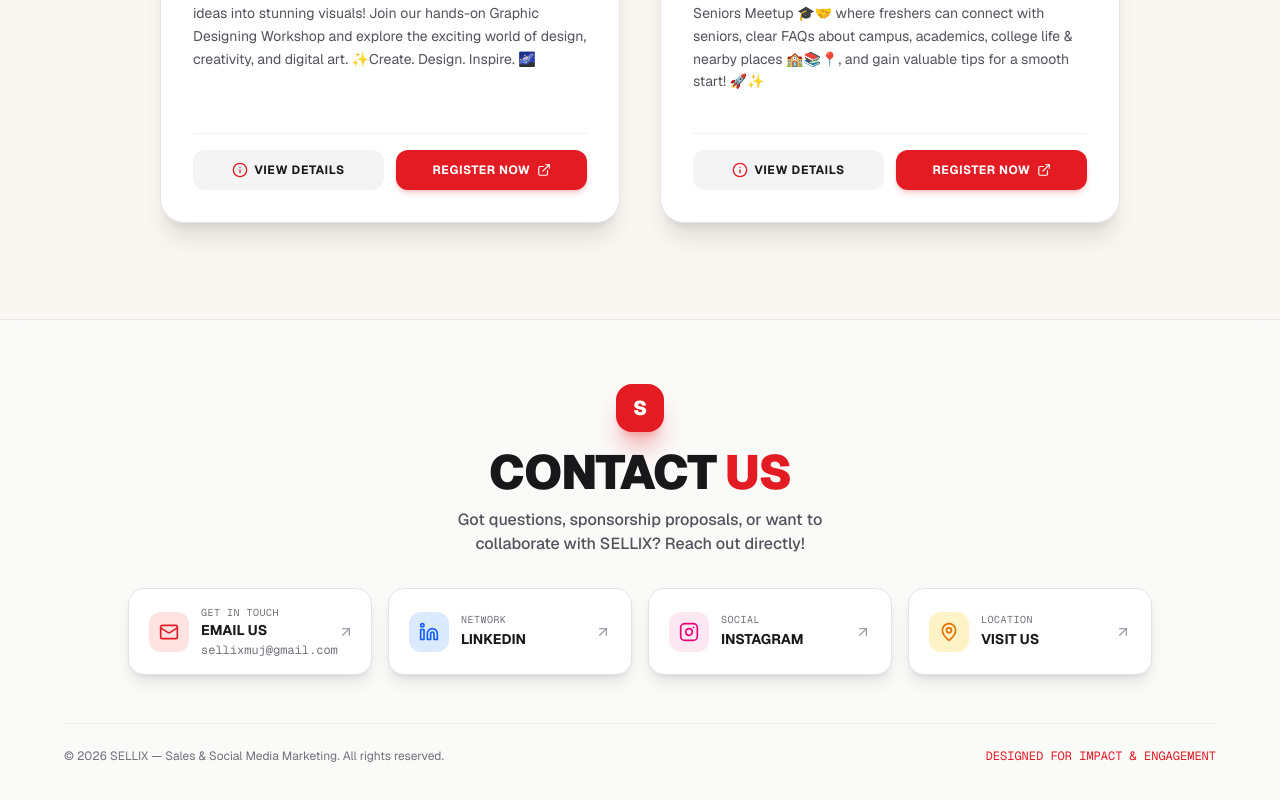
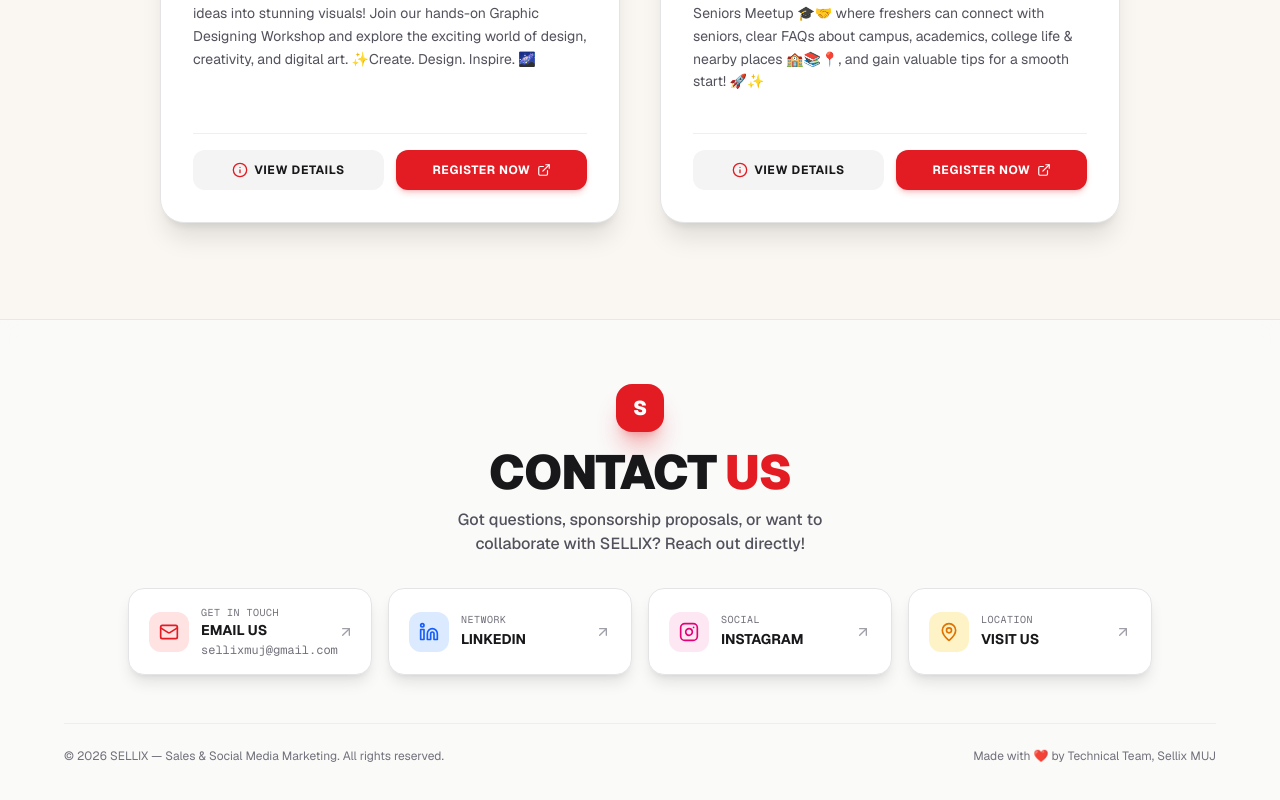
Before and after one commit to dakshnarwaria/sellix.muj, a Next.js app: page /events in a window 1280 px wide. Shown: the part 1045-1845 px from the top of the page. Built offline with nearby package versions, Linux system fonts and the light colour scheme.

Commit message:
Edit typos

```diff
--- a/app/components/Footer.tsx
+++ b/app/components/Footer.tsx
@@ -132,7 +132,9 @@
         {/* Bottom Copyright */}
         <div className="flex flex-col sm:flex-row items-center justify-between w-full max-w-6xl pt-6 border-t border-zinc-200/60 dark:border-zinc-800/60 text-xs text-zinc-500 dark:text-zinc-500 gap-2">
           <span>&copy; {new Date().getFullYear()} SELLIX — Sales & Social Media Marketing. All rights reserved.</span>
-          <span className="font-mono text-[#E31B23]">DESIGNED FOR IMPACT & ENGAGEMENT</span>
+          <p>
+            Made with ❤️ by{" Technical Team, Sellix MUJ"}
+          </p>
         </div>
       </div>
     </footer>
--- a/app/page.tsx
+++ b/app/page.tsx
@@ -154,12 +154,12 @@
             </h2>
 
             <p className="text-base sm:text-lg text-zinc-600 dark:text-zinc-300 leading-relaxed">
-             🚀SELLIX is the Sales & Social Media Marketing Club of MUJ, where creativity meets strategy!. We focus on marketing and selling innovative technical and non-technical, mostly student-made projects, while helping members build real-world skills in sales, branding, communication, and digital marketing.💡📱
+             🚀SELLIX is the Sales & Social Media Marketing Club of MUJ, where creativity meets strategy!. We focus on marketing and selling innovative technical and non-technical, mostly student-made projects, while helping members build real-world skills in sales, branding, communication, and digital marketing.
 
             </p>
 
             <p className="text-base sm:text-lg text-zinc-600 dark:text-zinc-300 leading-relaxed">
-              From high-energy competitions like Salesothon 🏆 to insightful workshops 🎯 and exciting fun events 🎉, SELLIX creates opportunities to learn, connect, experiment, and turn ideas into impact. 🔥
+              From high-energy competitions like Salesothon to insightful workshops and exciting fun events, SELLIX creates opportunities to learn, connect, experiment, and turn ideas into impact.
             </p>
 
             <p className="text-base sm:text-lg text-zinc-600 dark:text-zinc-300 leading-relaxed"> SELLIX — Where Ideas Meet the Market. 🚀</p>
@@ -287,7 +287,7 @@
       </section>
 
       {/* ------------------------------------------------------------- */}
-      {/* 4. OUR VISION & MISSION (7 Leader Scroll-Linked Items)       */}
+      {/* 4. OUR VISION (7 Leader Scroll-Linked Items)       */}
       {/* ------------------------------------------------------------- */}
       <section className="relative z-10 py-24 bg-zinc-100 dark:bg-zinc-900/60 border-t border-zinc-200/60 dark:border-zinc-800/60 overflow-hidden">
         <div className="max-w-7xl mx-auto px-4 sm:px-6 lg:px-8 mb-12 flex flex-col items-center text-center">
@@ -295,10 +295,10 @@
             // LEADERSHIP DIRECTIVES
           </span>
           <h2 className="text-4xl sm:text-5xl font-black uppercase tracking-tight text-zinc-900 dark:text-white">
-            OUR VISION & <span className="text-[#E31B23]">MISSION</span>
+            OUR <span className="text-[#E31B23]">VISION</span>
           </h2>
           <p className="text-xs font-mono text-zinc-500 mt-2 uppercase tracking-widest">
-            [CONSTANT RIGHT → LEFT | SCROLL DOWN = FASTER | SCROLL UP = LEFT → RIGHT]
+            LEAD WITH VISION, ACT WITH MISSION
           </p>
         </div>
 
```
